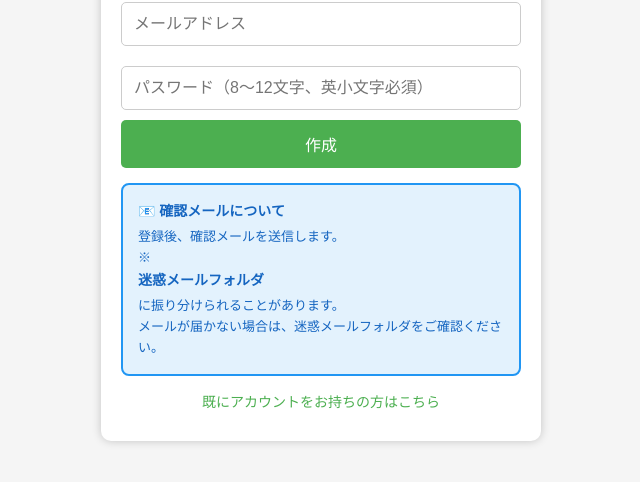
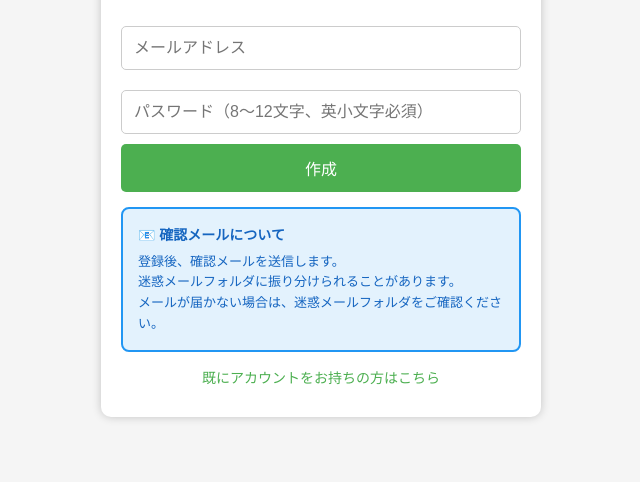
Before and after one commit to xen-web99/newmemoapp, a plain HTML site: page signup.html in a window 1280 px wide. Shown: the part 236-718 px from the top of the page, without its empty margins (319-959 px from the left). Drawn offline with Linux system fonts and the light colour scheme.

Commit message:
Update signup.html

```diff
--- a/signup.html
+++ b/signup.html
@@ -120,7 +120,7 @@
     <div class="info-message">
       <strong>📧 確認メールについて</strong>
       登録後、確認メールを送信します。<br>
-      ※ <strong>迷惑メールフォルダ</strong>に振り分けられることがあります。<br>
+      迷惑メールフォルダに振り分けられることがあります。<br>
       メールが届かない場合は、迷惑メールフォルダをご確認ください。
     </div>
     <div class="link">
```
